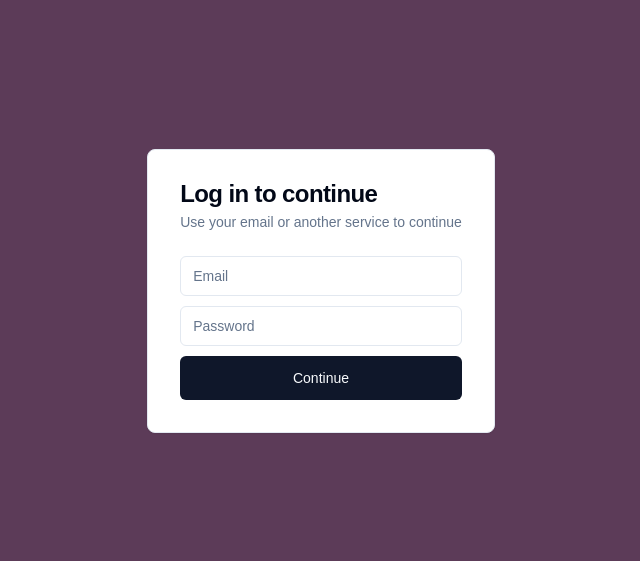
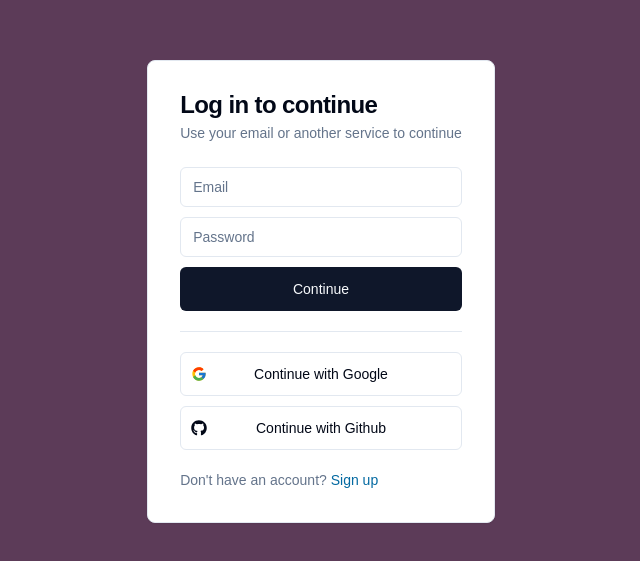
Before and after one commit to kdaeve/slack-clone, a Next.js app: page / in a window 1280 px wide. Shown: the part 109-670 px from the top of the page, without its empty margins (319-959 px from the left). Built offline with nearby package versions, Linux system fonts and the light colour scheme.

Commit message:
Finish Sign in/up ui

```diff
--- a/src/features/auth/components/auth-screen.tsx
+++ b/src/features/auth/components/auth-screen.tsx
@@ -12,7 +12,7 @@
   return (
     <div className="h-full flex items-center justify-center bg-[#5C3B58]">
       <div className="md:h-auto md:w-[420]">
-        {state === "signIn" ? <SignInCard /> : <SignUpCard />}
+        {state === "signIn" ? <SignInCard setState={setState}/> : <SignUpCard setState={setState}/>}
       </div>
     </div>
   );
--- a/src/features/auth/components/sign-in-card.tsx
+++ b/src/features/auth/components/sign-in-card.tsx
@@ -1,15 +1,31 @@
-import { Card, CardHeader, CardDescription, CardContent, CardTitle } from "@/components/ui/card";
+import { useState } from "react";
+import { FcGoogle } from "react-icons/fc";
+import { FaGithub } from "react-icons/fa";
+
+import {
+  Card,
+  CardHeader,
+  CardDescription,
+  CardContent,
+  CardTitle,
+} from "@/components/ui/card";
 import { Input } from "@/components/ui/input";
 import { Button } from "@/components/ui/button";
+import { Separator } from "@/components/ui/separator";
+import { SignInFlow } from "../types";
 
+interface SignInCardProps {
+  setState: (state: SignInFlow) => void;
+}
 
-export const SignInCard = () => {
+export const SignInCard = ({ setState }: SignInCardProps) => {
+  const [email, setEmail] = useState("");
+  const [password, setPassword] = useState("");
+
   return (
     <Card className="w-full h-full p-8">
       <CardHeader className="px-0 pt-0">
-        <CardTitle>
-          Log in to continue
-        </CardTitle>
+        <CardTitle>Log in to continue</CardTitle>
         <CardDescription>
           Use your email or another service to continue
         </CardDescription>
@@ -18,16 +34,16 @@
         <form className="space-y-2.5">
           <Input
             disabled={false}
-            value=""
-            onChange={() => {}}
+            value={email}
+            onChange={(e) => setEmail(e.target.value)}
             placeholder="Email"
             type="email"
             required
           />
           <Input
             disabled={false}
-            value=""
-            onChange={() => {}}
+            value={password}
+            onChange={(e) => setPassword(e.target.value)}
             placeholder="Password"
             type="password"
             required
@@ -36,6 +52,38 @@
             Continue
           </Button>
         </form>
+        <Separator />
+        <div className="flex flex-col gap-2.5">
+          <Button
+            disabled={false}
+            onClick={() => {}}
+            variant="outline"
+            size="lg"
+            className="w-full relative"
+          >
+            <FcGoogle className="size-5 absolute top-3.2 left-2.5" />
+            Continue with Google
+          </Button>
+          <Button
+            disabled={false}
+            onClick={() => {}}
+            variant="outline"
+            size="lg"
+            className="w-full relative"
+          >
+            <FaGithub className="size-5 absolute top-3.2 left-2.5" />
+            Continue with Github
+          </Button>
+        </div>
+        <p className="text-sm text-muted-foreground">
+          Don't have an account?{" "}
+          <span
+            onClick={() => setState("signUp")}
+            className="text-sky-700 hover:underline cursor-pointer"
+          >
+            Sign up
+          </span>
+        </p>
       </CardContent>
     </Card>
   );
--- a/src/features/auth/components/sign-up-card.tsx
+++ b/src/features/auth/components/sign-up-card.tsx
@@ -1,7 +1,99 @@
-export const SignUpCard = () => {
+import { useState } from "react";
+import { FcGoogle } from "react-icons/fc";
+import { FaGithub } from "react-icons/fa";
+
+import {
+  Card,
+  CardHeader,
+  CardDescription,
+  CardContent,
+  CardTitle,
+} from "@/components/ui/card";
+import { Input } from "@/components/ui/input";
+import { Button } from "@/components/ui/button";
+import { Separator } from "@/components/ui/separator";
+import { SignInFlow } from "../types";
+
+interface SignUpCardProps {
+  setState: (state: SignInFlow) => void;
+}
+
+export const SignUpCard = ({ setState }: SignUpCardProps) => {
+  const [email, setEmail] = useState("");
+  const [password, setPassword] = useState("");
+  const [confirmPassword, setConfirmPassword] = useState("");
+
   return (
-    <div>
-      Sign Up Card
-    </div>
+    <Card className="w-full h-full p-8">
+      <CardHeader className="px-0 pt-0">
+        <CardTitle>Sign up to continue</CardTitle>
+        <CardDescription>
+          Use your email or another service to continue
+        </CardDescription>
+      </CardHeader>
+      <CardContent className="space-y-5 px-0 pb-0">
+        <form className="space-y-2.5">
+          <Input
+            disabled={false}
+            value={email}
+            onChange={(e) => setEmail(e.target.value)}
+            placeholder="Email"
+            type="email"
+            required
+          />
+          <Input
+            disabled={false}
+            value={password}
+            onChange={(e) => setPassword(e.target.value)}
+            placeholder="Password"
+            type="password"
+            required
+          />
+          <Input
+            disabled={false}
+            value={confirmPassword}
+            onChange={(e) => setConfirmPassword(e.target.value)}
+            placeholder="Confirm Password"
+            type="password"
+            required
+          />
+          <Button type="submit" className="w-full" size="lg" disabled={false}>
+            Continue
+          </Button>
+        </form>
+        <Separator />
+        <div className="flex flex-col gap-2.5">
+          <Button
+            disabled={false}
+            onClick={() => {}}
+            variant="outline"
+            size="lg"
+            className="w-full relative"
+          >
+            <FcGoogle className="size-5 absolute top-3.2 left-2.5" />
+            Continue with Google
+          </Button>
+          <Button
+            disabled={false}
+            onClick={() => {}}
+            variant="outline"
+            size="lg"
+            className="w-full relative"
+          >
+            <FaGithub className="size-5 absolute top-3.2 left-2.5" />
+            Continue with Github
+          </Button>
+        </div>
+        <p className="text-sm text-muted-foreground">
+          Already have an account?{" "}
+          <span
+            onClick={() => setState("signIn")}
+            className="text-sky-700 hover:underline cursor-pointer"
+          >
+            Sign in
+          </span>
+        </p>
+      </CardContent>
+    </Card>
   );
 };
```
